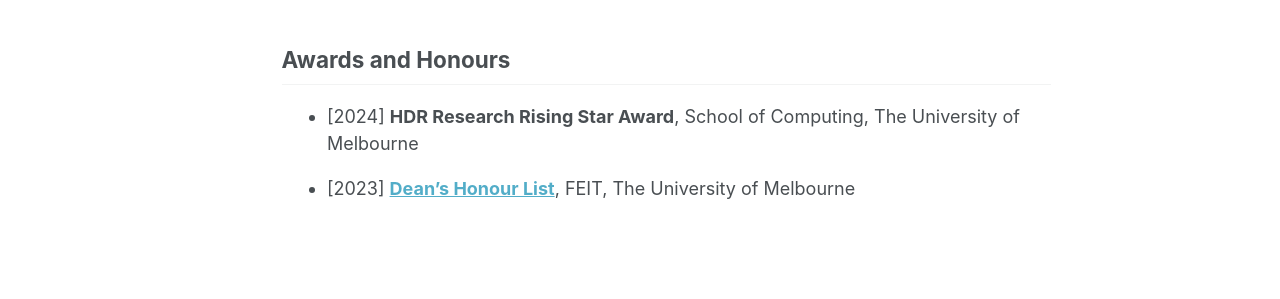
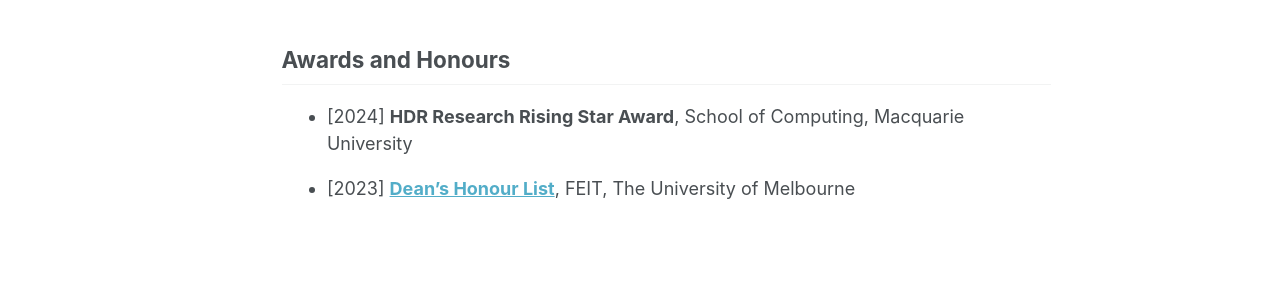
Before and after one commit to weijun-l/weijun-l.github.io, a Jekyll site: the page built from _pages/cv.md, in a window 1280 px wide and 1291 px high. Shown: the part 754-1053 px from the top of the window. Built offline with Jekyll 4.4.1, drawn with Linux system fonts in a browser that asks for light colours; some web fonts are replaced.

Commit message:
update awards

```diff
--- a/_pages/cv.md
+++ b/_pages/cv.md
@@ -73,7 +73,7 @@ redirect_from:
 ## Awards and Honours
 
 <ul class="cv-list">
-  <li>[2024] <strong>HDR Research Rising Star Award</strong>, School of Computing, The University of Melbourne</li>
+  <li>[2024] <strong>HDR Research Rising Star Award</strong>, School of Computing, Macquarie University</li>
 </ul>
 
 <ul class="cv-list">
```
